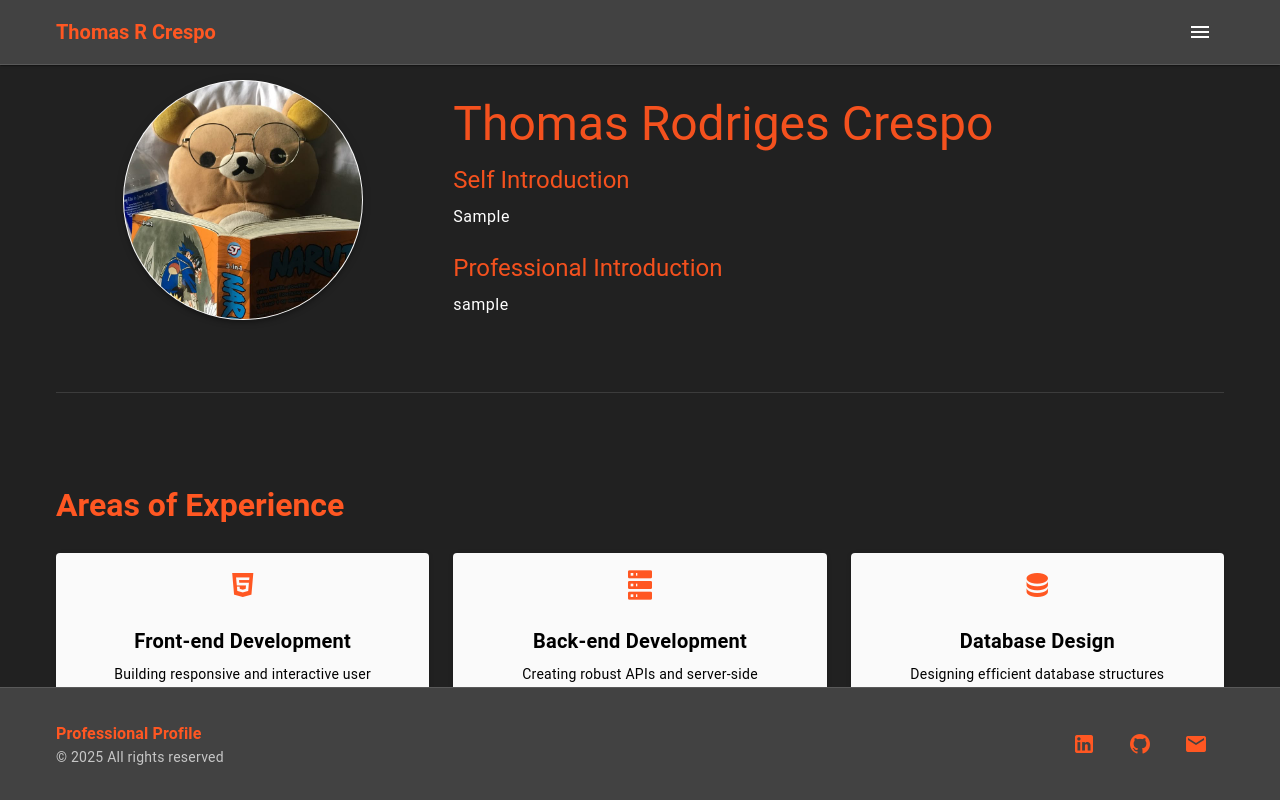
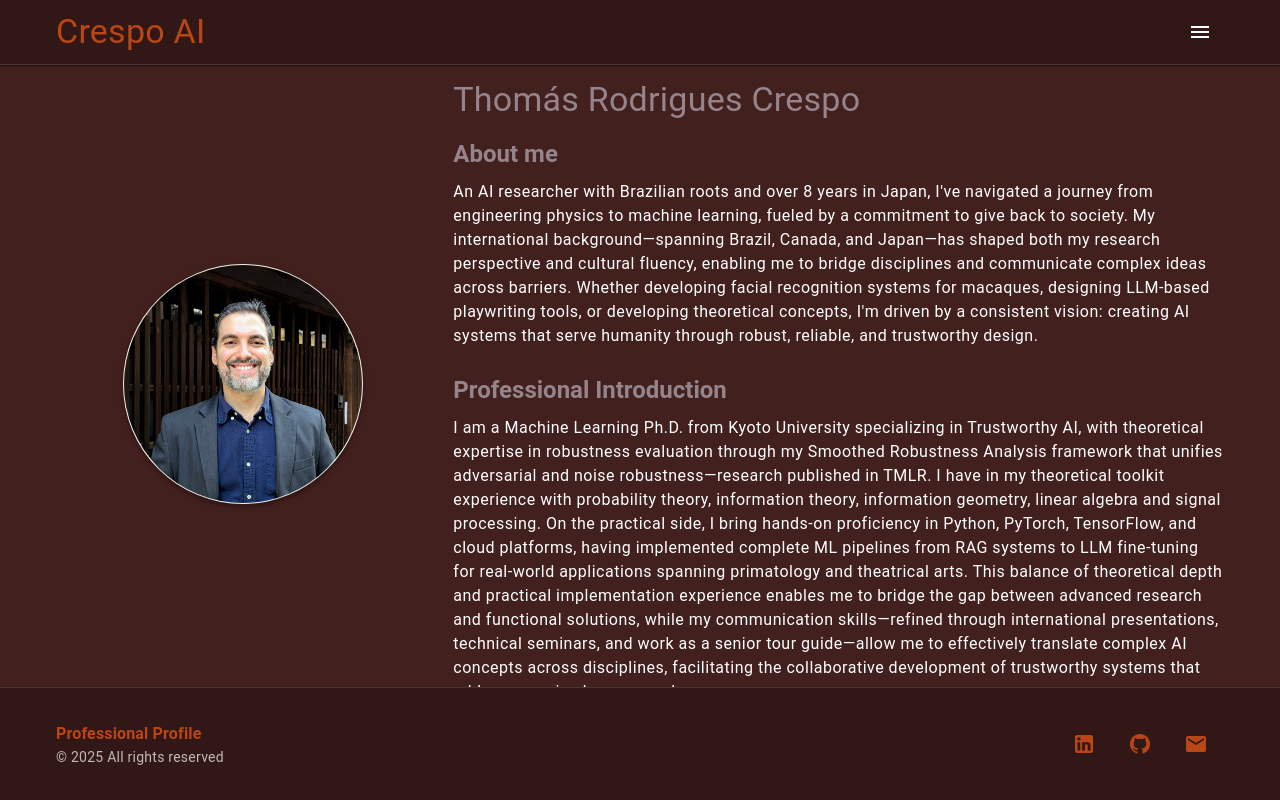
Before and after one commit to erissa1997/My-husband-profile, a Vue app: page / in a window 1280 px wide. Shown: the top 800 px of the page. Built offline with nearby package versions, Linux system fonts and the light colour scheme.

Commit message:
Initial commit

```diff
--- a/index.html
+++ b/index.html
@@ -5,8 +5,8 @@
     <link rel="icon" href="/favicon.ico" />
     <meta name="viewport" content="width=device-width, initial-scale=1.0" />
     <meta
-      name="Thomas Rodriges Crespo"
-      content="This website is a professional profile for Thomas Rodriges Crespo"
+      name="Thomás Rodrigues Crespo"
+      content="This website is a professional profile for Thomás Rodrigues Crespo"
     />
 
     <meta
@@ -16,7 +16,7 @@
     />
     <meta
       name="Tom Crespo"
-      content="Academic and Professional profile page for Thomas Crespo from Brazil."
+      content="Academic and Professional profile page for Thomás Rodrigues Crespo from Brazil."
     />
 
     <title>Professional Profile | Portfolio</title>
--- a/src/components/cv/CVTimeline.vue
+++ b/src/components/cv/CVTimeline.vue
@@ -88,7 +88,8 @@ import type { TimelineItem } from "../../types/index.ts";
 interface Props {
   items: TimelineItem[];
 }
-const props = defineProps<Props>();
+
+const { items } = defineProps<Props>();
 
 const expandedItems = reactive<Record<string | number, boolean>>({});
 
--- a/src/components/home/ProfileSection.vue
+++ b/src/components/home/ProfileSection.vue
@@ -4,23 +4,23 @@
       <v-col cols="12" md="4" class="text-center">
         <v-avatar size="240" class="elevation-4 border-thin mb-4">
           <v-img
-            src="../../../public/assets/images/sample-profile.jpeg"
+            src="../../../public/assets/images/sample-profile.jpg"
             alt="Profile Image"
           />
         </v-avatar>
       </v-col>
 
       <v-col cols="12" md="8">
-        <h1 class="text-h3 mb-4 text-accent">Thomas Rodriges Crespo</h1>
+        <h1 class="text-h4 mb-4 text-accent">Thomás Rodrigues Crespo</h1>
 
         <div class="self-introduction mb-6">
-          <h2 class="text-h5 mb-2 text-accent">Self Introduction</h2>
-          <p class="text-body-1">Sample</p>
+          <h2 class="text-h4.5 mb-2 text-accent">About me</h2>
+          <p class="text-body-1">An AI researcher with Brazilian roots and over 8 years in Japan, I've navigated a journey from engineering physics to machine learning, fueled by a commitment to give back to society. My international background—spanning Brazil, Canada, and Japan—has shaped both my research perspective and cultural fluency, enabling me to bridge disciplines and communicate complex ideas across barriers. Whether developing facial recognition systems for macaques, designing LLM-based playwriting tools, or developing theoretical concepts, I'm driven by a consistent vision: creating AI systems that serve humanity through robust, reliable, and trustworthy design.</p>
         </div>
 
         <div class="professional-introduction">
-          <h2 class="text-h5 mb-2 text-accent">Professional Introduction</h2>
-          <p class="text-body-1">sample</p>
+          <h2 class="text-h4.5 mb-2 text-accent">Professional Introduction</h2>
+          <p class="text-body-1">I am a Machine Learning Ph.D. from Kyoto University specializing in Trustworthy AI, with theoretical expertise in robustness evaluation through my Smoothed Robustness Analysis framework that unifies adversarial and noise robustness—research published in TMLR. I have in my theoretical toolkit experience with probability theory, information theory, information geometry, linear algebra and signal processing. On the practical side, I bring hands-on proficiency in Python, PyTorch, TensorFlow, and cloud platforms, having implemented complete ML pipelines from RAG systems to LLM fine-tuning for real-world applications spanning primatology and theatrical arts. This balance of theoretical depth and practical implementation experience enables me to bridge the gap between advanced research and functional solutions, while my communication skills—refined through international presentations, technical seminars, and work as a senior tour guide—allow me to effectively translate complex AI concepts across disciplines, facilitating the collaborative development of trustworthy systems that address genuine human needs.</p>
         </div>
       </v-col>
     </v-row>
--- a/src/components/home/SocialLinks.vue
+++ b/src/components/home/SocialLinks.vue
@@ -22,8 +22,8 @@
 
 <script setup lang="ts">
 const socialLinks = [
-  { name: "LinkedIn", icon: "mdi-linkedin", url: "https://linkedin.com" },
-  { name: "GitHub", icon: "mdi-github", url: "https://github.com" },
-  { name: "Email", icon: "mdi-email", url: "mailto:contact@example.com" },
+  { name: "LinkedIn", icon: "mdi-linkedin", url: "https://linkedin.com/in/thomascrespo" },
+  { name: "GitHub", icon: "mdi-github", url: "https://github.com/thomrc" },
+  { name: "Email", icon: "mdi-email", url: "mailto:thomas@crespo-ai.com" },
 ];
 </script>
--- a/src/components/layout/AppFooter.vue
+++ b/src/components/layout/AppFooter.vue
@@ -34,8 +34,8 @@
 
 <script setup lang="ts">
 const socialIcons = [
-  { name: "LinkedIn", icon: "mdi-linkedin", link: "https://linkedin.com" },
-  { name: "GitHub", icon: "mdi-github", link: "https://github.com" },
-  { name: "Email", icon: "mdi-email", link: "mailto:contact@example.com" },
+  { name: "LinkedIn", icon: "mdi-linkedin", link: "https://linkedin.com/in/thomascrespo" },
+  { name: "GitHub", icon: "mdi-github", link: "https://github.com/thomrc" },
+  { name: "Email", icon: "mdi-email", link: "mailto:thomas@crespo-ai.com" },
 ];
 </script>
--- a/src/components/layout/AppHeader.vue
+++ b/src/components/layout/AppHeader.vue
@@ -2,8 +2,8 @@
   <v-app-bar app color="secondary" elevation="1" class="border-b-thin">
     <v-container class="d-flex align-center">
       <v-app-bar-title class="text-primary font-weight-bold">
-        <router-link to="/" class="text-decoration-none text-primary">
-          Thomas R Crespo
+        <router-link to="/" class="text-decoration-none text-primary text-h4">
+          Crespo AI
         </router-link>
       </v-app-bar-title>
 
@@ -37,12 +37,12 @@ import { ref } from "vue";
 const drawer = ref(false);
 const navigationItems = [
   { title: "Home", route: "/", icon: "mdi-home" },
-  { title: "Curriculum Vitae", route: "/cv", icon: "mdi-file-document" },
-  { title: "Blog", route: "/blog", icon: "mdi-post" },
-  {
-    title: "Consulting Services",
-    route: "/consulting",
-    icon: "mdi-briefcase",
-  },
+  // { title: "Curriculum Vitae", route: "/cv", icon: "mdi-file-document" },
+  // { title: "Blog", route: "/blog", icon: "mdi-post" },
+  // {
+  //   title: "Consulting Services",
+  //   route: "/consulting",
+  //   icon: "mdi-briefcase",
+  // },
 ];
 </script>
--- a/src/pages/HomePage.vue
+++ b/src/pages/HomePage.vue
@@ -9,13 +9,13 @@
         <v-divider class="my-8" />
       </v-col>
 
-      <v-col cols="12">
+      <!-- <v-col cols="12">
         <experience-areas />
-      </v-col>
+      </v-col> -->
 
-      <v-col cols="12">
+      <!-- <v-col cols="12">
         <v-divider class="my-8" />
-      </v-col>
+      </v-col> -->
 
       <v-col cols="12">
         <social-links />
@@ -26,6 +26,6 @@
 
 <script setup lang="ts">
 import ProfileSection from "../components/home/ProfileSection.vue";
-import ExperienceAreas from "../components/home/ExperienceAreas.vue";
+// import ExperienceAreas from "../components/home/ExperienceAreas.vue";
 import SocialLinks from "../components/home/SocialLinks.vue";
 </script>
--- a/src/router/index.ts
+++ b/src/router/index.ts
@@ -34,8 +34,8 @@ const router = createRouter({
   routes,
 });
 // Update document title on route change
-router.beforeEach((to, from, next) => {
-  document.title = `${to.meta.title} | Thomas Crespo`;
+router.beforeEach((to, _from, next) => {
+  document.title = `${to.meta.title} | Thomás Rodrigues Crespo`;
   next();
 });
 
--- a/src/vuetify.ts
+++ b/src/vuetify.ts
@@ -3,7 +3,6 @@ import "vuetify/styles/main.css";
 import { createVuetify } from "vuetify";
 import * as components from "vuetify/components";
 import * as directives from "vuetify/directives";
-import colors from "vuetify/util/colors";
 
 export const vuetify = createVuetify({
   components,
@@ -14,17 +13,17 @@ export const vuetify = createVuetify({
       customTheme: {
         dark: true,
         colors: {
-          primary: colors.deepOrange.base,
-          secondary: colors.grey.darken3,
-          separator: colors.blueGrey.darken4,
-          accent: colors.deepOrange.darken1,
-          background: colors.grey.darken4,
-          surface: colors.grey.lighten5,
-          error: colors.deepOrange.darken3,
-          info: colors.lightBlue.base,
-          success: colors.green.base,
-          warning: colors.red.base,
-          text: colors.shades.black,
+          primary: '#b94616',     // dark-cinnamon
+          secondary: '#311715',    // tamarind
+          background: '#42201e',   // tamarind-light
+          surface: '#f4f1e8',     // ivory
+          accent: '#96848c',      // pink
+          error: '#b94616',       // using dark-cinnamon for error
+          info: '#96848c',        // using pink for info
+          success: '#f4f1e8',     // using ivory for success
+          warning: '#b94616',     // using dark-cinnamon for warning
+          separator: '#311715',    // using tamarind for separator
+          text: '#f4f1e8',        // using ivory for text
         },
       },
     },
```
Also changed, not shown: public/assets/images/sample-profile.jpeg (deleted), public/assets/images/sample-profile.jpg (added).
